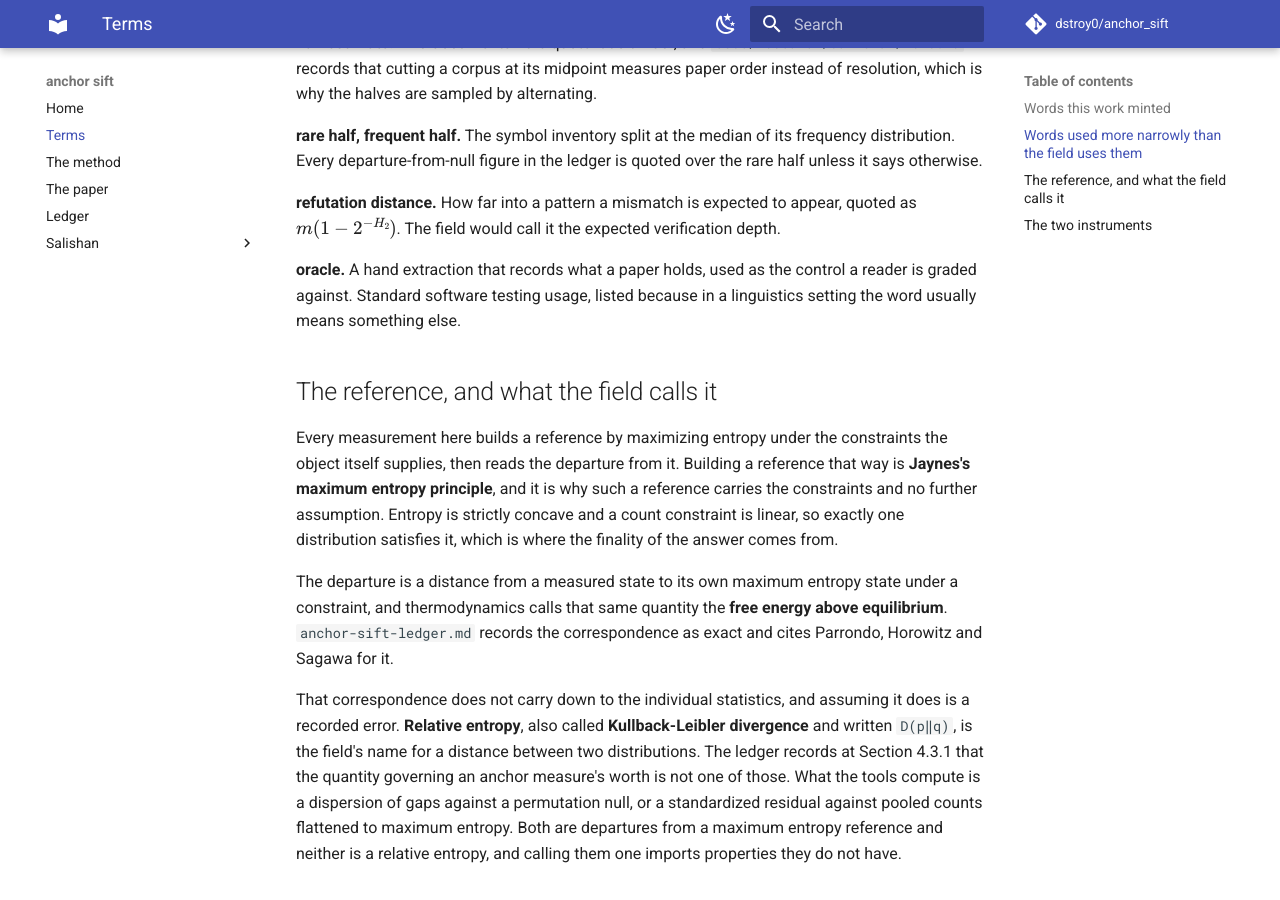
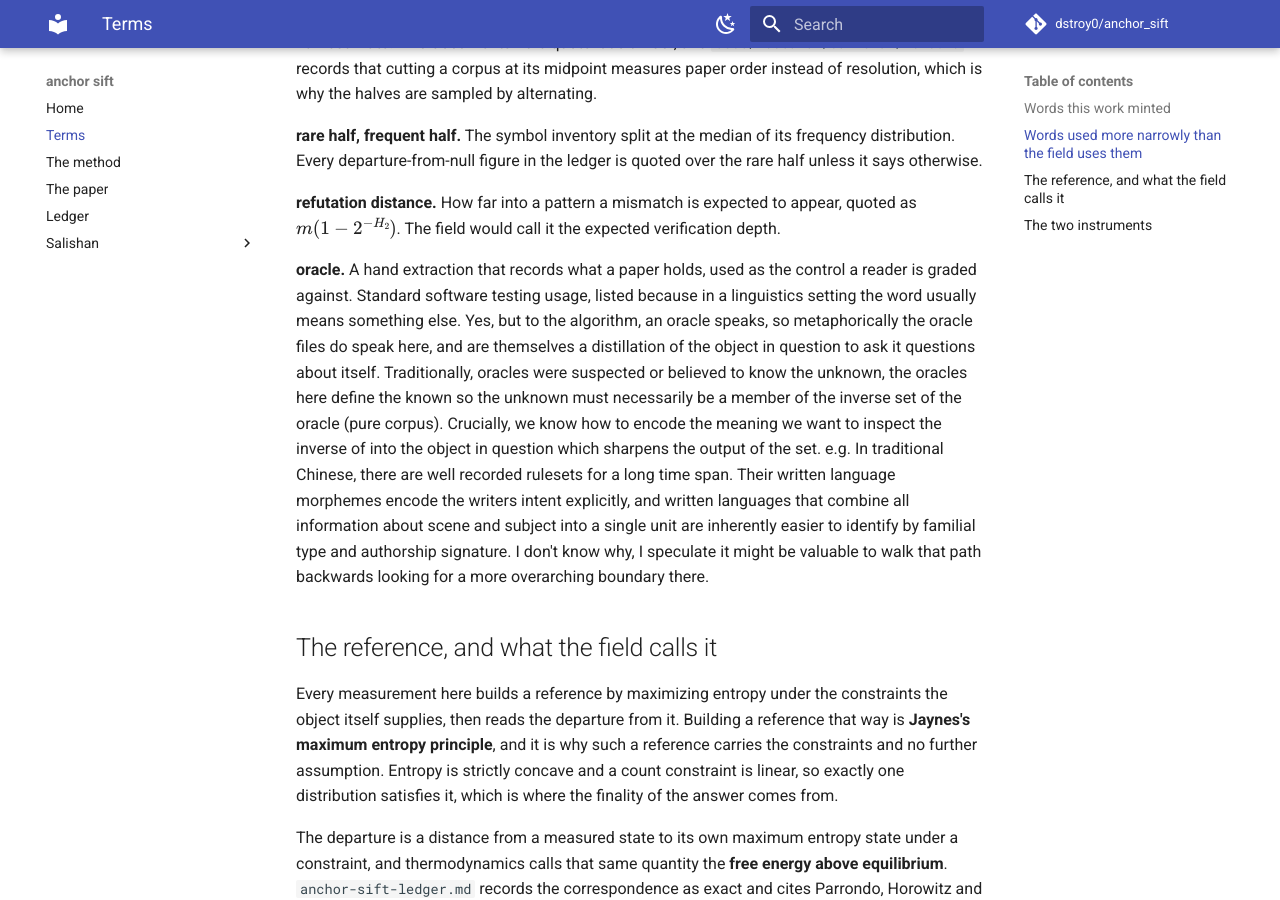
Before and after one commit to dstroy0/anchor_sift, an MkDocs documentation site: the page built from docs/research/terms.md, in a window 1280 px wide and 900 px high, scrolled down 1832 px. Built offline with MkDocs 1.6.1 and Material for MkDocs 9.7.7, drawn with Linux system fonts in a browser that asks for light colours; comment, search, counter and statistics services are not loaded.

Commit message:
Oracle really, traditional definition, knower of the unknown. Algorithm concept.

```diff
--- a/docs/research/terms.md
+++ b/docs/research/terms.md
@@ -38,7 +38,8 @@ properties.
 
 **refutation distance.** How far into a pattern a mismatch is expected to appear, quoted as $m(1-2^{-H_2})$. The field would call it the expected verification depth.
 
-**oracle.** A hand extraction that records what a paper holds, used as the control a reader is graded against. Standard software testing usage, listed because in a linguistics setting the word usually means something else.
+**oracle.** A hand extraction that records what a paper holds, used as the control a reader is graded against. Standard software testing usage, listed because in a linguistics setting the word usually means something else. Yes, but to the algorithm, an oracle
+speaks, so metaphorically the oracle files do speak here, and are themselves a distillation of the object in question to ask it questions about itself. Traditionally, oracles were suspected or believed to know the unknown, the oracles here define the known so the unknown must necessarily be a member of the inverse set of the oracle (pure corpus). Crucially, we know how to encode the meaning we want to inspect the inverse of into the object in question which sharpens the output of the set. e.g. In traditional Chinese, there are well recorded rulesets for a long time span. Their written language morphemes encode the writers intent explicitly, and written languages that combine all information about scene and subject into a single unit are inherently easier to identify by familial type and authorship signature. I don't know why, I speculate it might be valuable to walk that path backwards looking for a more overarching boundary there.
 
 ## The reference, and what the field calls it
 
```
